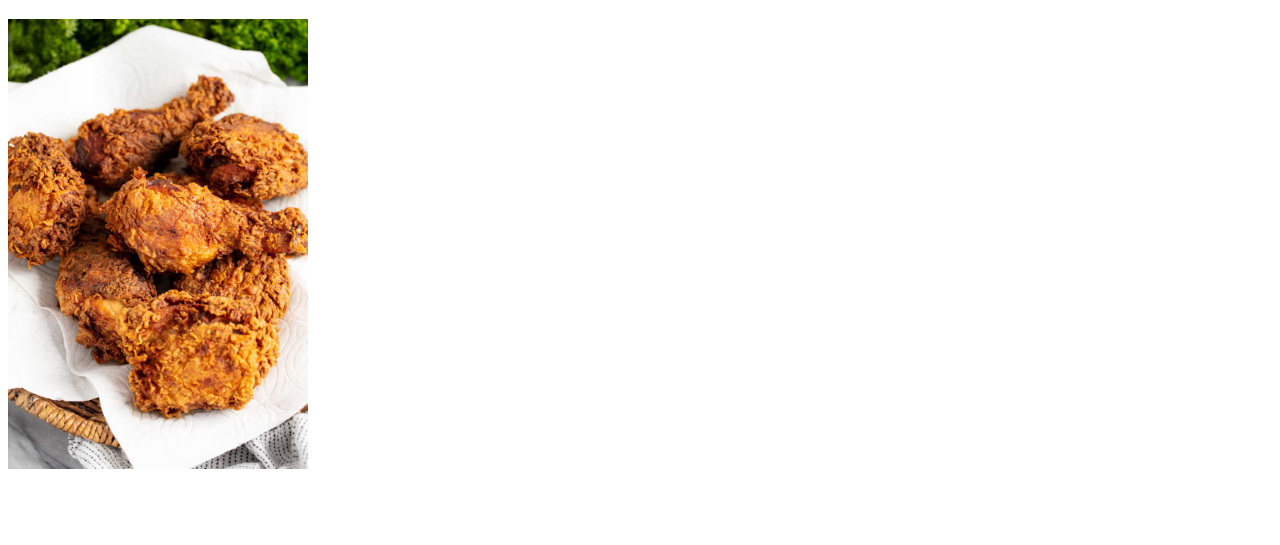
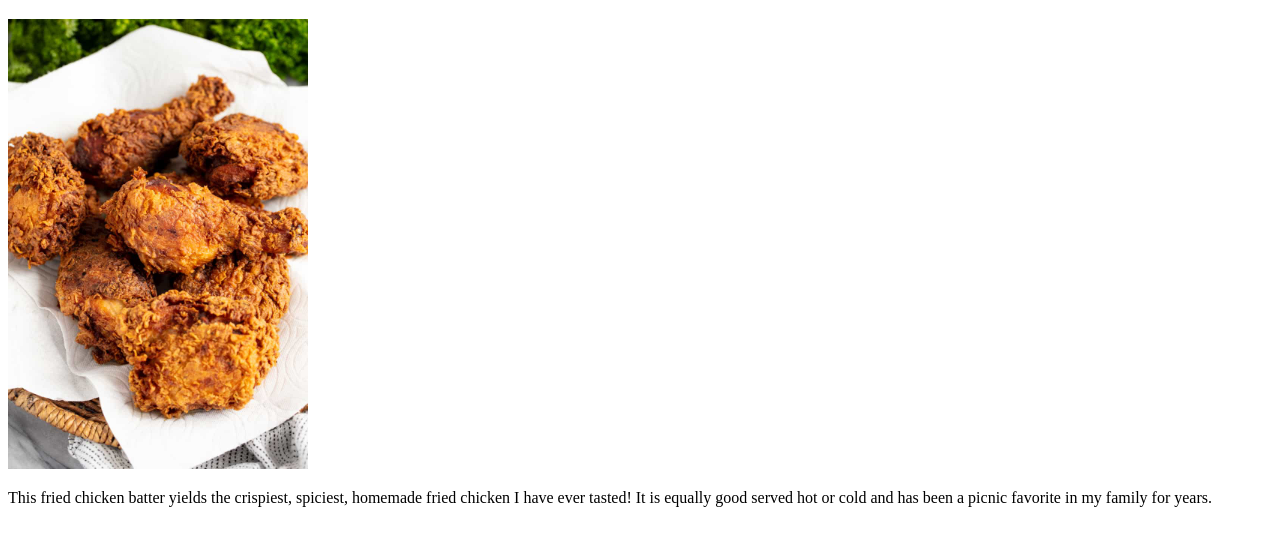
Before and after one commit to kahmoh/odin-recipes, a plain HTML site: page recipes/fried-chicken.html in a window 1280 px wide. Shown: the part 61-606 px from the top of the page. Drawn offline with Linux system fonts and the light colour scheme.

Commit message:
added recipe description

```diff
--- a/recipes/fried-chicken.html
+++ b/recipes/fried-chicken.html
@@ -10,5 +10,6 @@
 <body>
 <h1>Fried Chicken</h1>
 <img src="images/Fried-Chicken.jpg" width="300" alt="">
+<p>This fried chicken batter yields the crispiest, spiciest, homemade fried chicken I have ever tasted! It is equally good served hot or cold and has been a picnic favorite in my family for years.</p>
 </body>
 </html>
```
